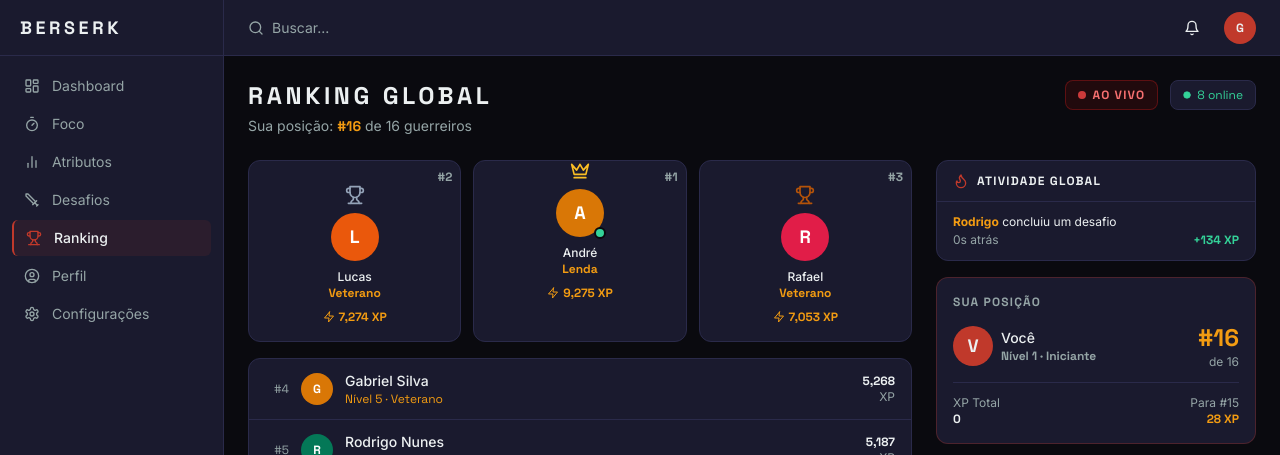
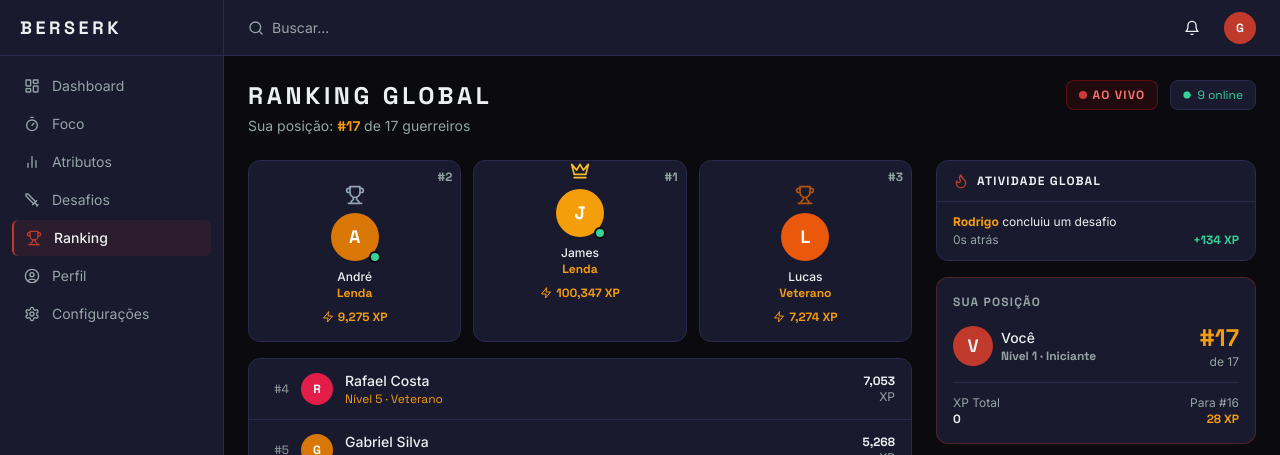
Before and after one commit to gumoreira005-coder/Beserk, a Next.js app: page /dashboard/ranking in a window 1280 px wide. Shown: the top 455 px of the page. Built offline with nearby package versions, Linux system fonts and the light colour scheme; no server answers; the database is empty.

Commit message:
feat: adicionar James o salada de fruta fixo no topo do ranking com 100k XP

```diff
--- a/app/dashboard/ranking/page.tsx
+++ b/app/dashboard/ranking/page.tsx
@@ -97,6 +97,18 @@ type RankEntry = {
   online: boolean; avatar: string; isMe: boolean; isReal: boolean;
 };
 
+const JAMES: RankEntry = {
+  id: "james_salada_de_fruta",
+  name: "James o salada de fruta",
+  xp: 100_347,
+  level: 22,
+  cls: "Lenda",
+  online: true,
+  avatar: "bg-amber-500",
+  isMe: false,
+  isReal: true,
+};
+
 export default function RankingPage() {
   const [progress, setProgress] = useState<GameProgress | null>(null);
   const [players, setPlayers] = useState<FakePlayer[]>([]);
@@ -189,6 +201,7 @@ export default function RankingPage() {
 
   // Combine: real players + fake padding + (local user if not already in real list)
   const allPlayers: RankEntry[] = [
+    JAMES,
     ...realPlayers,
     ...players.map((p: FakePlayer) => ({
       ...p, isMe: false, isReal: false,
```
